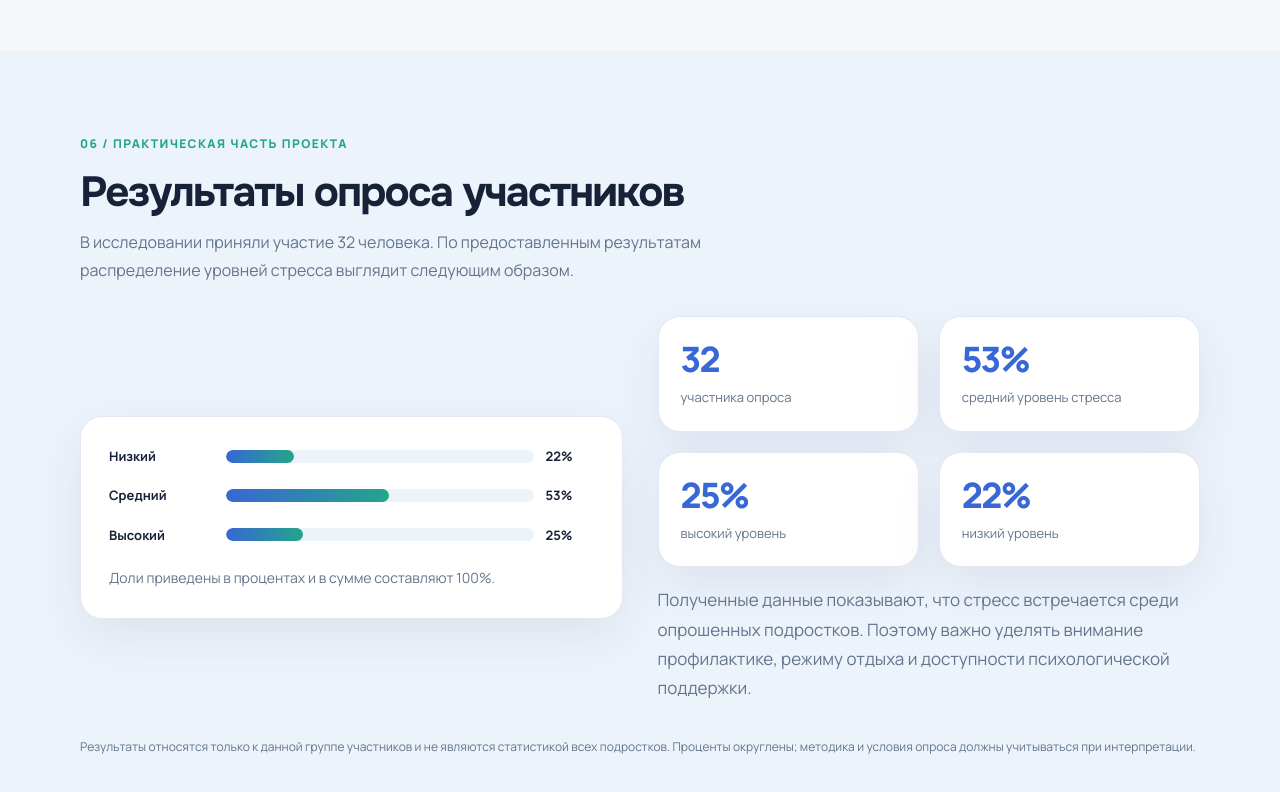
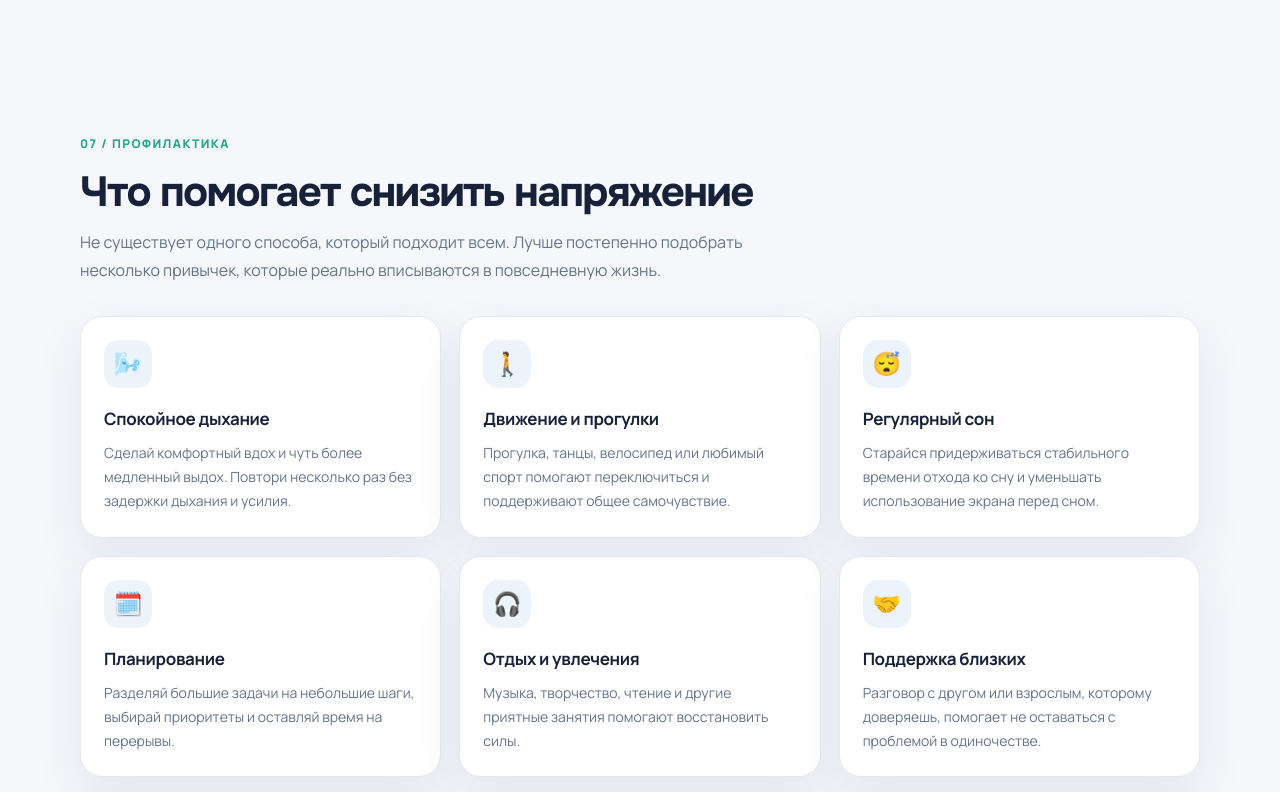
Before and after one commit to dzhabbar123-ship-it/stress0, a plain HTML site: page index.html in a window 1280 px wide. Shown: the part 4700-5492 px from the top of the page. Drawn offline with Linux system fonts and the light colour scheme.

Commit message:
Remove practical part project section

```diff
--- a/index.html
+++ b/index.html
@@ -363,35 +363,7 @@
       </div>
     </section>
 
-    <section class="section section-alt" id="research">
-      <div class="container">
-        <div class="section-head reveal">
-          <span class="kicker">06 / Практическая часть проекта</span>
-          <h2>Результаты опроса участников</h2>
-          <p>В исследовании приняли участие 32 человека. По предоставленным результатам распределение уровней стресса выглядит следующим образом.</p>
-        </div>
-        <div class="chart-wrap">
-          <div class="panel reveal">
-            <div class="bar-chart" role="img" aria-label="Распределение: низкий уровень 22 процента, средний 53 процента, высокий 25 процентов">
-              <div class="bar-row"><span>Низкий</span><div class="bar-track"><div class="bar-fill" style="width:22%"></div></div><b>22%</b></div>
-              <div class="bar-row"><span>Средний</span><div class="bar-track"><div class="bar-fill" style="width:53%"></div></div><b>53%</b></div>
-              <div class="bar-row"><span>Высокий</span><div class="bar-track"><div class="bar-fill" style="width:25%"></div></div><b>25%</b></div>
-            </div>
-            <p class="chart-note" style="margin-top:20px">Доли приведены в процентах и в сумме составляют 100%.</p>
-          </div>
-          <div class="reveal">
-            <div class="grid-2">
-              <div class="stat-card"><span class="stat-value">32</span><span class="stat-label">участника опроса</span></div>
-              <div class="stat-card"><span class="stat-value">53%</span><span class="stat-label">средний уровень стресса</span></div>
-              <div class="stat-card"><span class="stat-value">25%</span><span class="stat-label">высокий уровень</span></div>
-              <div class="stat-card"><span class="stat-value">22%</span><span class="stat-label">низкий уровень</span></div>
-            </div>
-            <p class="lead" style="margin-top:18px">Полученные данные показывают, что стресс встречается среди опрошенных подростков. Поэтому важно уделять внимание профилактике, режиму отдыха и доступности психологической поддержки.</p>
-          </div>
-        </div>
-        <p class="chart-note" style="margin-top:18px">Результаты относятся только к данной группе участников и не являются статистикой всех подростков. Проценты округлены; методика и условия опроса должны учитываться при интерпретации.</p>
-      </div>
-    </section>
+
 
     <section class="section" id="prevention">
       <div class="container">
```
